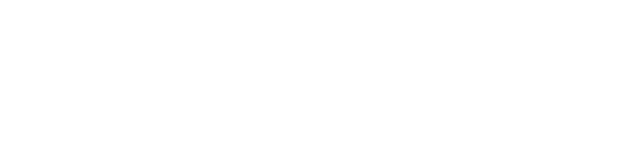
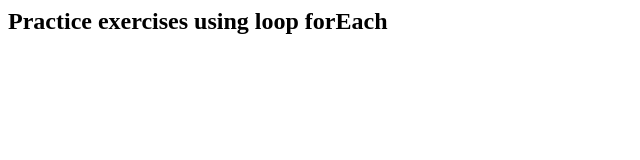
Before and after one commit to Mariacecilia1999/practica-git, a plain HTML site: page index.html in a window 1280 px wide. Shown: the whole page, without its empty margins (0-640 px from the left). Drawn offline with Linux system fonts and the light colour scheme.

Commit message:
Adding tittle usign h2 of loop ForEach

```diff
--- a/index.html
+++ b/index.html
@@ -6,6 +6,7 @@
    <title>Document</title>
 </head>
 <body>
+   <h2>Practice exercises using loop forEach</h2>
    <script src="./js/main.js"></script>
 </body>
 </html>
```
